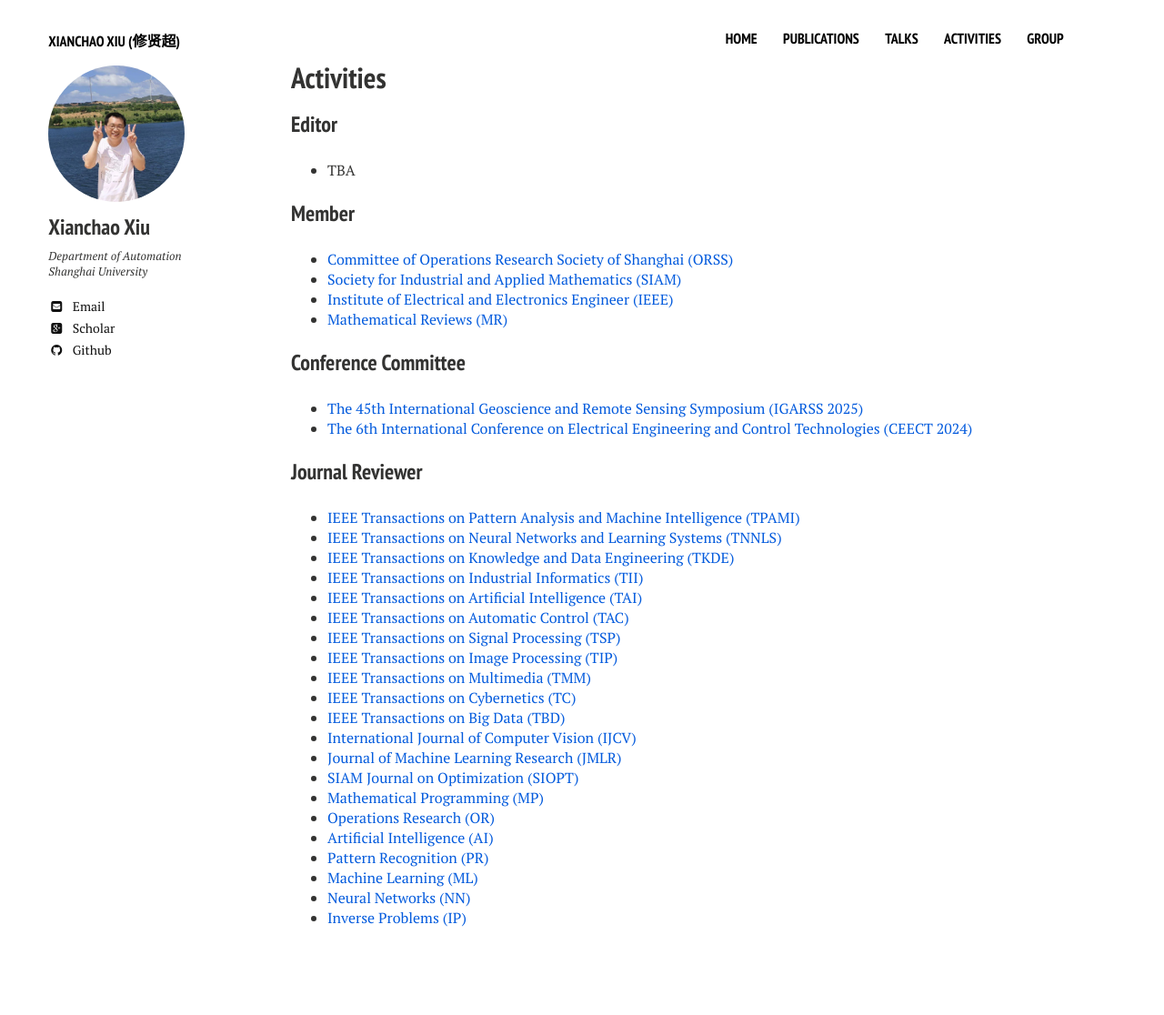
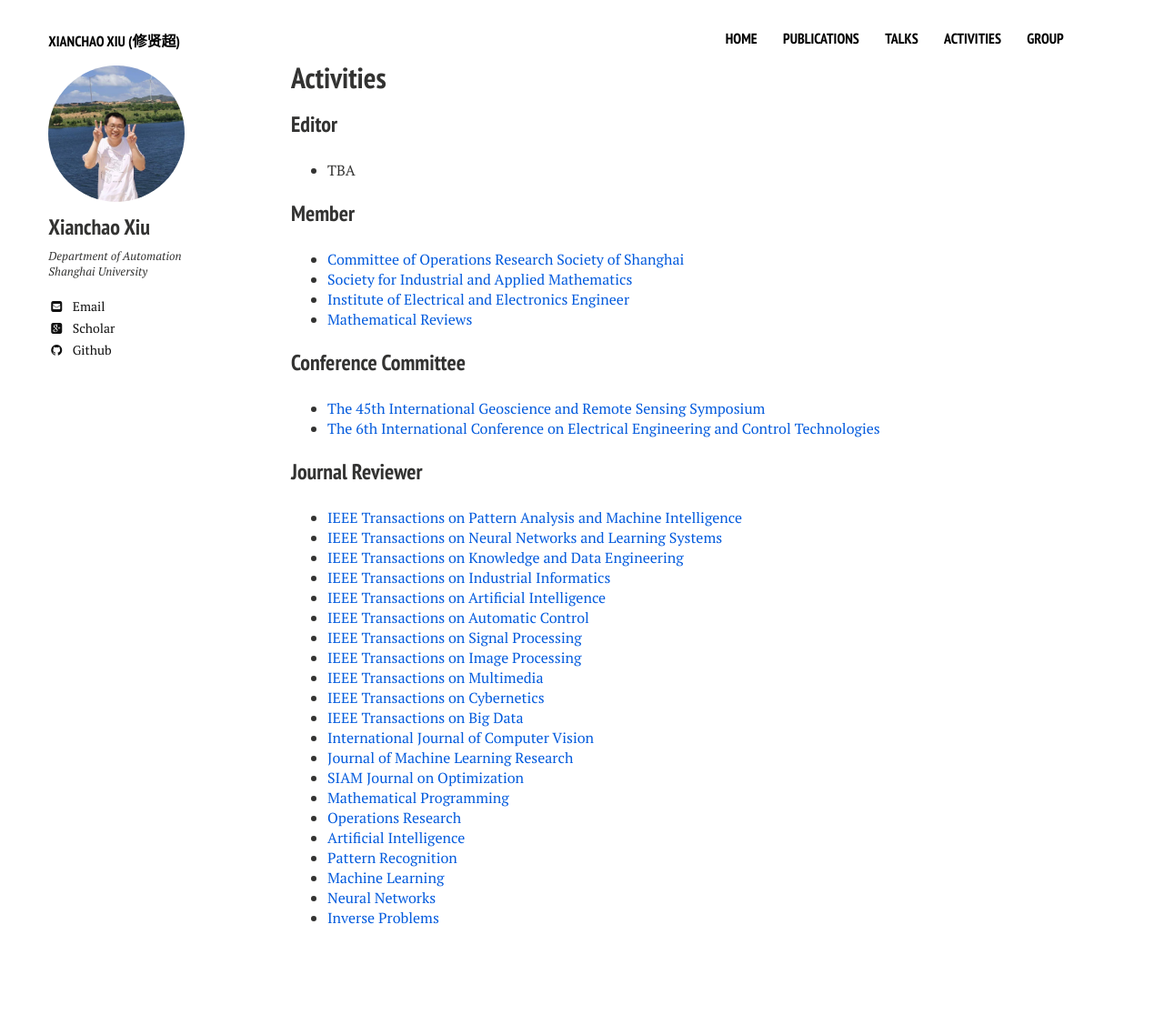
Before and after one commit to xianchaoxiu/xianchaoxiu.github.io, a Jekyll site: the page built from activities/index.md, in a window 1280 px wide. Shown: the whole page at 91% size. Built offline with Jekyll 4.4.1, drawn with Linux system fonts in a browser that asks for light colours; nearby versions of some CDN libraries.

Commit message:
Update index.md

```diff
--- a/activities/index.md
+++ b/activities/index.md
@@ -14,38 +14,38 @@ share: false
 
 
 ### Member
-* <a href="http://www.shorsc.org.cn/" class="textlink" target="_blank">Committee of Operations Research Society of Shanghai (ORSS)</a> <br>
-* <a href="https://www.siam.org/" class="textlink" target="_blank">Society for Industrial and Applied Mathematics (SIAM)</a> <br>
-* <a href="https://www.ieee.org/" class="textlink" target="_blank">Institute of Electrical and Electronics Engineer (IEEE)</a> <br>
-* <a href="https://www.ams.org/mr-database" class="textlink" target="_blank">Mathematical Reviews (MR)</a> <br>
+* <a href="http://www.shorsc.org.cn/" class="textlink" target="_blank">Committee of Operations Research Society of Shanghai</a> <br>
+* <a href="https://www.siam.org/" class="textlink" target="_blank">Society for Industrial and Applied Mathematics </a> <br>
+* <a href="https://www.ieee.org/" class="textlink" target="_blank">Institute of Electrical and Electronics Engineer </a> <br>
+* <a href="https://www.ams.org/mr-database" class="textlink" target="_blank">Mathematical Reviews </a> <br>
 
 
 ### Conference Committee
-* <a href="https://2025.ieeeigarss.org/" class="textlink" target="_blank">The 45th International Geoscience and Remote Sensing Symposium (IGARSS 2025) </a>
-* <a href="https://www.ceect.org/" class="textlink" target="_blank">The 6th International Conference on Electrical Engineering and Control Technologies (CEECT 2024) </a>
+* <a href="https://2025.ieeeigarss.org/" class="textlink" target="_blank">The 45th International Geoscience and Remote Sensing Symposium </a>
+* <a href="https://www.ceect.org/" class="textlink" target="_blank">The 6th International Conference on Electrical Engineering and Control Technologies </a>
 
 
 
 
 ### Journal Reviewer
-* <a href="https://ieeexplore.ieee.org/xpl/RecentIssue.jsp?punumber=34" class="textlink" target="_blank">IEEE Transactions on Pattern Analysis and Machine Intelligence (TPAMI)</a> <br>
-* <a href="https://ieeexplore.ieee.org/xpl/RecentIssue.jsp?punumber=5962385" class="textlink" target="_blank">IEEE Transactions on Neural Networks and Learning Systems (TNNLS)</a> <br>
-* <a href="https://ieeexplore.ieee.org/xpl/RecentIssue.jsp?punumber=69" class="textlink" target="_blank">IEEE Transactions on Knowledge and Data Engineering (TKDE)</a> <br>
-* <a href="https://ieeexplore.ieee.org/xpl/RecentIssue.jsp?punumber=9424" class="textlink" target="_blank">IEEE Transactions on Industrial Informatics  (TII)</a> <br>
-* <a href="https://ieeexplore.ieee.org/xpl/RecentIssue.jsp?punumber=9078688" class="textlink" target="_blank">IEEE Transactions on Artificial Intelligence  (TAI)</a> <br>
-* <a href="https://ieeexplore.ieee.org/xpl/RecentIssue.jsp?punumber=9" class="textlink" target="_blank">IEEE Transactions on Automatic Control  (TAC)</a> <br>
-* <a href="https://ieeexplore.ieee.org/xpl/RecentIssue.jsp?punumber=78" class="textlink" target="_blank">IEEE Transactions on Signal Processing  (TSP)</a> <br>
-* <a href="https://ieeexplore.ieee.org/xpl/RecentIssue.jsp?punumber=83" class="textlink" target="_blank">IEEE Transactions on Image Processing  (TIP)</a> <br>
-* <a href="https://ieeexplore.ieee.org/xpl/RecentIssue.jsp?punumber=6046" class="textlink" target="_blank">IEEE Transactions on Multimedia  (TMM)</a> <br>
-* <a href="https://ieeexplore.ieee.org/xpl/RecentIssue.jsp?punumber=6221036" class="textlink" target="_blank">IEEE Transactions on Cybernetics  (TC)</a> <br>
-* <a href="https://ieeexplore.ieee.org/xpl/RecentIssue.jsp?punumber=6687317" class="textlink" target="_blank">IEEE Transactions on Big Data  (TBD)</a> <br>
-* <a href="https://link.springer.com/journal/11263" class="textlink" target="_blank">International Journal of Computer Vision  (IJCV)</a> <br>
-* <a href="https://www.jmlr.org" class="textlink" target="_blank">Journal of Machine Learning Research  (JMLR)</a> <br>
-* <a href="https://www.siam.org/publications/siam-journals/siam-journal-on-optimization/" class="textlink" target="_blank">SIAM Journal on Optimization (SIOPT)</a> <br>
-* <a href="https://link.springer.com/journal/10107" class="textlink" target="_blank">Mathematical Programming (MP)</a> <br>
-* <a href="https://pubsonline.informs.org/journal/opre" class="textlink" target="_blank">Operations Research (OR)</a> <br>
-* <a href="https://www.sciencedirect.com/journal/artificial-intelligence" class="textlink" target="_blank">Artificial Intelligence (AI)</a> <br>
-* <a href="https://www.sciencedirect.com/journal/pattern-recognition" class="textlink" target="_blank">Pattern Recognition (PR)</a> <br>
-* <a href="https://link.springer.com/journal/10994" class="textlink" target="_blank">Machine Learning (ML)</a> <br>
-* <a href="https://www.sciencedirect.com/journal/neural-networks" class="textlink" target="_blank">Neural Networks (NN)</a> <br>
-* <a href="https://iopscience.iop.org/journal/0266-5611" class="textlink" target="_blank">Inverse Problems (IP)</a> <br>
+* <a href="https://ieeexplore.ieee.org/xpl/RecentIssue.jsp?punumber=34" class="textlink" target="_blank">IEEE Transactions on Pattern Analysis and Machine Intelligence </a> <br>
+* <a href="https://ieeexplore.ieee.org/xpl/RecentIssue.jsp?punumber=5962385" class="textlink" target="_blank">IEEE Transactions on Neural Networks and Learning Systems </a> <br>
+* <a href="https://ieeexplore.ieee.org/xpl/RecentIssue.jsp?punumber=69" class="textlink" target="_blank">IEEE Transactions on Knowledge and Data Engineering </a> <br>
+* <a href="https://ieeexplore.ieee.org/xpl/RecentIssue.jsp?punumber=9424" class="textlink" target="_blank">IEEE Transactions on Industrial Informatics </a> <br>
+* <a href="https://ieeexplore.ieee.org/xpl/RecentIssue.jsp?punumber=9078688" class="textlink" target="_blank">IEEE Transactions on Artificial Intelligence </a> <br>
+* <a href="https://ieeexplore.ieee.org/xpl/RecentIssue.jsp?punumber=9" class="textlink" target="_blank">IEEE Transactions on Automatic Control </a> <br>
+* <a href="https://ieeexplore.ieee.org/xpl/RecentIssue.jsp?punumber=78" class="textlink" target="_blank">IEEE Transactions on Signal Processing </a> <br>
+* <a href="https://ieeexplore.ieee.org/xpl/RecentIssue.jsp?punumber=83" class="textlink" target="_blank">IEEE Transactions on Image Processing  </a> <br>
+* <a href="https://ieeexplore.ieee.org/xpl/RecentIssue.jsp?punumber=6046" class="textlink" target="_blank">IEEE Transactions on Multimedia </a> <br>
+* <a href="https://ieeexplore.ieee.org/xpl/RecentIssue.jsp?punumber=6221036" class="textlink" target="_blank">IEEE Transactions on Cybernetics </a> <br>
+* <a href="https://ieeexplore.ieee.org/xpl/RecentIssue.jsp?punumber=6687317" class="textlink" target="_blank">IEEE Transactions on Big Data  </a> <br>
+* <a href="https://link.springer.com/journal/11263" class="textlink" target="_blank">International Journal of Computer Vision  </a> <br>
+* <a href="https://www.jmlr.org" class="textlink" target="_blank">Journal of Machine Learning Research  </a> <br>
+* <a href="https://www.siam.org/publications/siam-journals/siam-journal-on-optimization/" class="textlink" target="_blank">SIAM Journal on Optimization </a> <br>
+* <a href="https://link.springer.com/journal/10107" class="textlink" target="_blank">Mathematical Programming </a> <br>
+* <a href="https://pubsonline.informs.org/journal/opre" class="textlink" target="_blank">Operations Research </a> <br>
+* <a href="https://www.sciencedirect.com/journal/artificial-intelligence" class="textlink" target="_blank">Artificial Intelligence </a> <br>
+* <a href="https://www.sciencedirect.com/journal/pattern-recognition" class="textlink" target="_blank">Pattern Recognition </a> <br>
+* <a href="https://link.springer.com/journal/10994" class="textlink" target="_blank">Machine Learning </a> <br>
+* <a href="https://www.sciencedirect.com/journal/neural-networks" class="textlink" target="_blank">Neural Networks </a> <br>
+* <a href="https://iopscience.iop.org/journal/0266-5611" class="textlink" target="_blank">Inverse Problems </a> <br>
```
